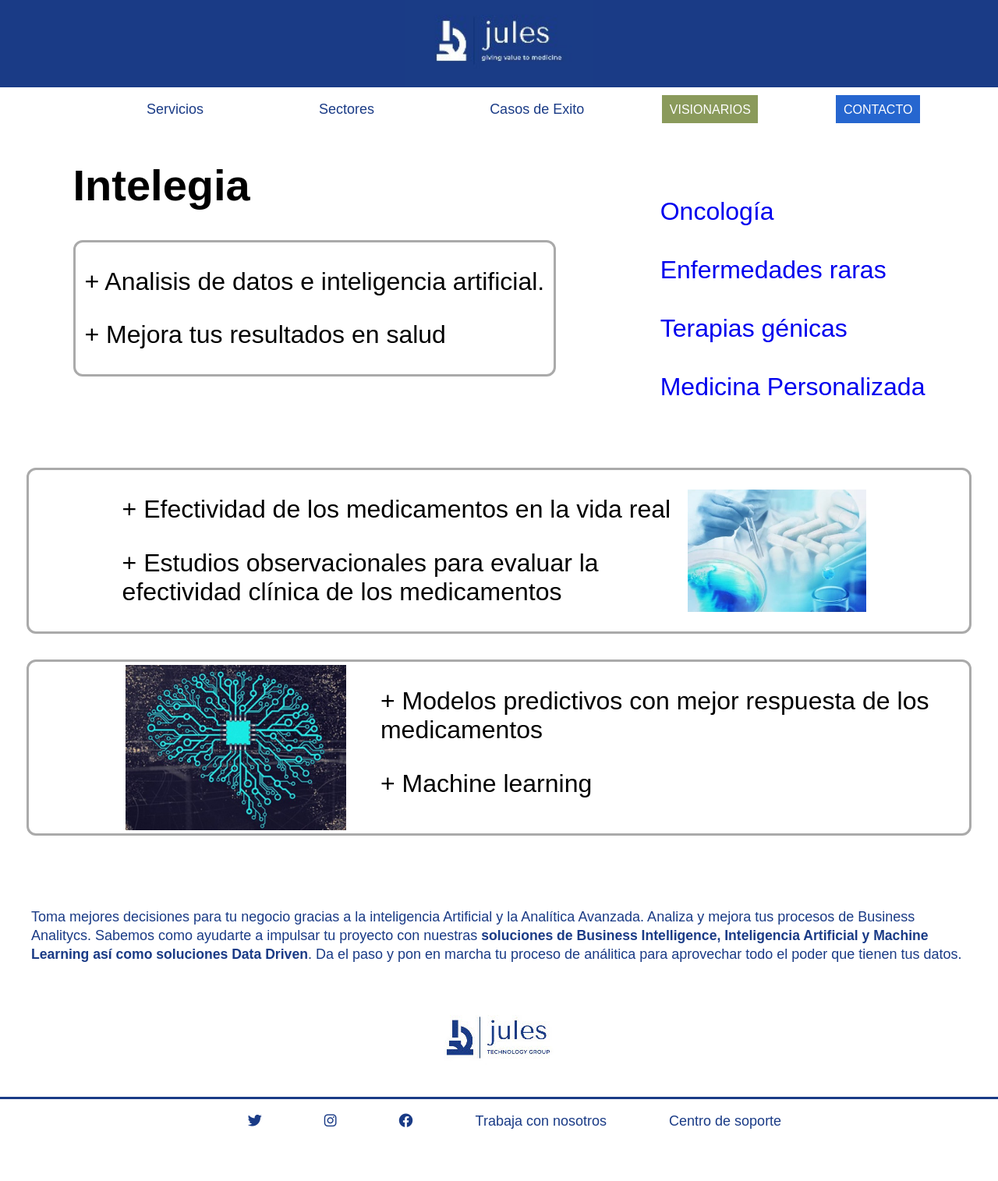
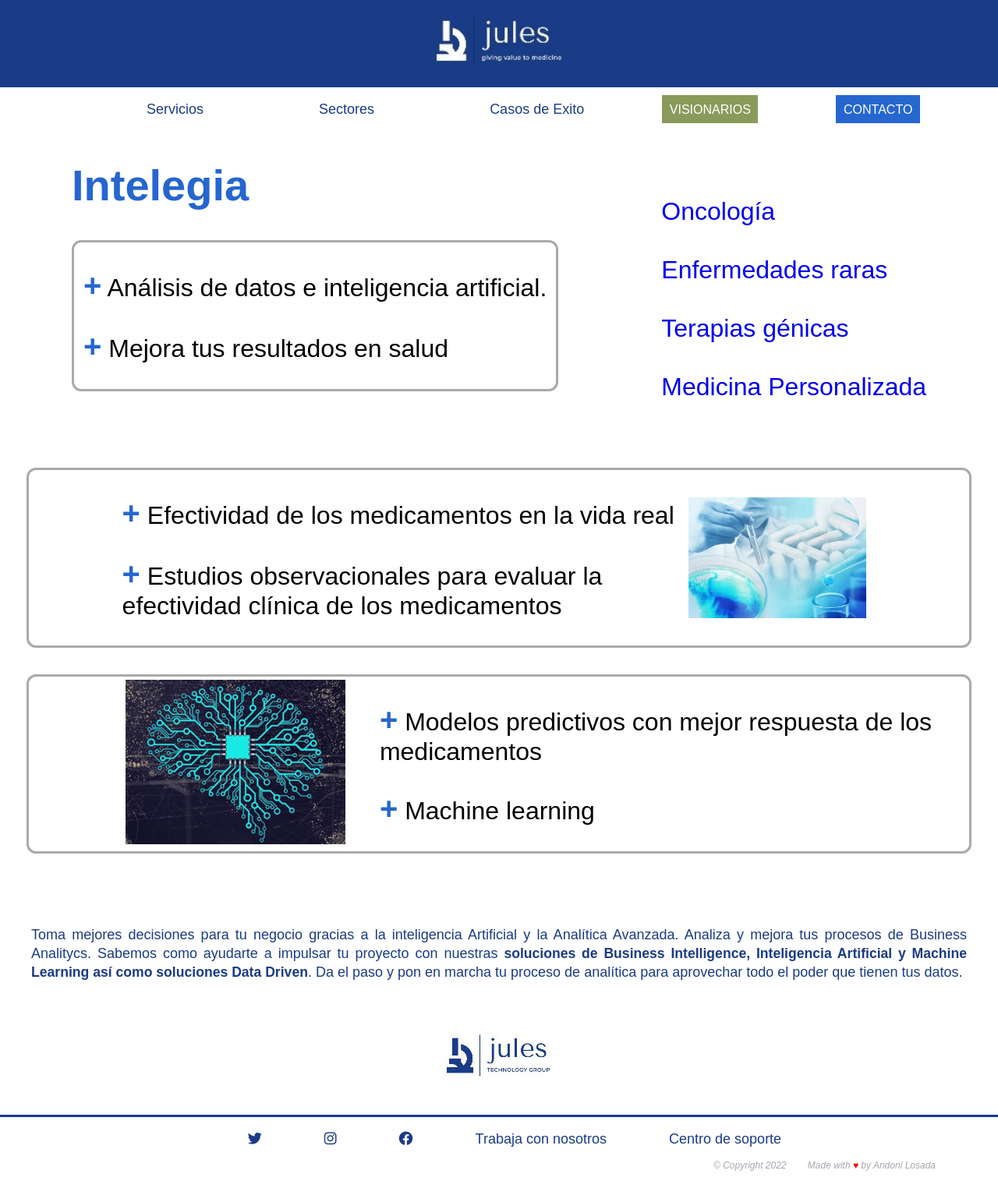
Before and after one commit to andonilosada/proyecto-mitad-de-curso, a plain HTML site: page index.html in a window 1280 px wide. Shown: the whole page at 78% size. Before the commit the page ends 1467 px from the top, so only its background shows below. Drawn offline with Linux system fonts and the light colour scheme; a web font is replaced by a local one.

Commit message:
2º commit proyecto-mitad-de-curso

```diff
--- a/css/global.css
+++ b/css/global.css
@@ -9,6 +9,7 @@
   --font-bai-jamjuree: "Bai Jamjuree", sans-serif;
   --green-buttom: #8a9a5b;
   --blue-buttom: #2666cf;
+  --red-heart: #ff0000;
 }
 
 body {
@@ -73,10 +74,6 @@
   font-size: 1.25rem;
 }
 
-/* .intelegia {
-  margin-left: 0.5rem;
-} */
-
 .wrapper .blog:hover {
   background-color: var(--white);
   color: var(--green-buttom);
@@ -128,13 +125,30 @@
   font-size: 2rem;
   padding-left: 0.75rem;
   padding-right: 0.75rem;
-  /* margin-left: 0.5rem; */
 }
 
 .div-2-right {
   font-size: 2rem;
   line-height: 4.7rem;
   margin-top: 2.1rem;
+}
+
+.intelegia {
+  color: var(--blue-buttom);
+}
+
+.list-dot .oncology:hover,
+.list-dot .rare-diseases:hover,
+.list-dot .gene-therapies:hover,
+.list-dot .personalized-medicine:hover {
+  font-weight: 800;
+  color: darkmagenta;
+}
+
+p span:not(#word-spacing, .red-heart) {
+  font-weight: 800;
+  font-size: 2.5rem;
+  color: var(--blue-buttom);
 }
 
 .div-3 {
@@ -194,6 +208,10 @@
   margin-right: auto;
 }
 
+.section p {
+  text-align: justify;
+}
+
 .linea {
   border-top: medium solid var(--blue-header);
   height: 2px;
@@ -233,15 +251,36 @@
   color: var(--blue-header);
 }
 
+.copyright {
+  color: hsl(209, 6%, 66%);
+  text-align: right;
+  margin-right: 5rem;
+  font-style: italic;
+  font-size: 0.75rem;
+}
+
+.copyright .red-heart {
+  color: var(--red-heart);
+}
+
+#word-spacing {
+  word-spacing: 1.5rem;
+}
+
 @media screen and (max-width: 1024px) {
   .intelegia,
   .div-2-list-left {
     margin-left: 0.5rem;
   }
+
+  .section p {
+    text-align: justify;
+  }
 }
 
 @media screen and (max-width: 740px) {
   .wrapper ul {
+    padding-left: 0;
     flex-direction: column;
     text-align: center;
     line-height: 3.125rem;
@@ -288,6 +327,10 @@
     margin: 0;
   }
 
+  .section p {
+    text-align: justify;
+  }
+
   .social-media ul {
     flex-direction: column;
     font-size: 1rem;
@@ -309,4 +352,9 @@
     padding-left: 0.6rem;
     margin-left: 2.75rem;
   }
+
+  .copyright p {
+    margin-left: auto;
+    margin-right: auto;
+  }
 }
--- a/index.html
+++ b/index.html
@@ -35,27 +35,26 @@
   <div class="div-2">
     <div class="div-2-left">
       <h1 class="intelegia">Intelegia</h1>
-      <!-- <p class="intelegia">Intelegia</p> -->
       <div class="div-2-list-left">
-        <p>+ Analisis de datos e inteligencia artificial.</p>
-        <p>+ Mejora tus resultados en salud</p>
+        <p><span>+</span> Análisis de datos e inteligencia artificial.</p>
+        <p><span>+</span> Mejora tus resultados en salud</p>
       </div>
     </div>
     <div class="div-2-right">
       <div class="list-dot">
         <ul>
-          <li><a href="#">Oncología</a></li>
-          <li><a href="#">Enfermedades raras</a></li>
-          <li><a href="#">Terapias génicas</a></li>
-          <li><a href="#">Medicina Personalizada</a></li>
+          <li><a href="#" class="oncology">Oncología</a></li>
+          <li><a href="#" class="rare-diseases">Enfermedades raras</a></li>
+          <li><a href="#" class="gene-therapies">Terapias génicas</a></li>
+          <li><a href="#" class="personalized-medicine">Medicina Personalizada</a></li>
         </ul>
       </div>
     </div>
   </div>
   <div class="div-3">
     <div class="div-3-left">
-      <p> + Efectividad de los medicamentos en la vida real</p>
-      <p> + Estudios observacionales para evaluar la efectividad clínica de los medicamentos</p>
+      <p> <span>+</span> Efectividad de los medicamentos en la vida real</p>
+      <p> <span>+</span> Estudios observacionales para evaluar la efectividad clínica de los medicamentos</p>
     </div>
     <div class="div-3-right">
       <img src="./img/img-div-3-right.jpg" alt="Pharms">
@@ -66,8 +65,8 @@
       <img src="./img/circuito-reducido.jpg" alt="Circuits">
     </div>
     <div class="div-4-right">
-      <p>+ Modelos predictivos con mejor respuesta de los medicamentos</p>
-      <p>+ Machine learning</p>
+      <p><span>+</span> Modelos predictivos con mejor respuesta de los medicamentos</p>
+      <p><span>+</span> Machine learning</p>
     </div>
   </div>
   <div>
@@ -77,7 +76,7 @@
         <strong>
           soluciones de Business Intelligence, Inteligencia Artificial y Machine Learning así como soluciones Data
           Driven</strong>.
-        Da el paso y pon en marcha tu proceso de análitica para aprovechar todo el poder que tienen tus datos.
+        Da el paso y pon en marcha tu proceso de analítica para aprovechar todo el poder que tienen tus datos.
       </p>
     </section>
     <div class="logo-footer">
@@ -93,6 +92,13 @@
         <li class="support-center">Centro de soporte</li>
       </ul>
     </div>
+    <div class="copyright">
+      <span>
+        <p>
+          © Copyright <span id="word-spacing">2022 Made</span> with <span class="red-heart">♥</span> by Andoni Losada
+        </p>
+      </span>
+    </div>
     </footer>
 </body>
 
```
Also changed, not shown: img/2 Circuito - copia.jpg (deleted), img/2 Circuito.jpg (deleted), img/3 images.jpg (deleted), img/Free_Sample_By_Wix(2) - copia.jpg (deleted), img/Free_Sample_By_Wix(2).jpg (deleted), img/bolas.png (deleted), img/img-div-3-right - copia.webp (deleted), img/img-div-3-right.webp (deleted), img/logo-facebook.svg (deleted), img/logo-instagram.svg (deleted), img/logo-jules-fondo-blanco - copia.jpg (deleted), img/logo-jules-fondo-blanco-removebg-preview.png (deleted), img/logo-jules-fondo-blanco.jpg (deleted), img/logo-jules-fondo-rna.jpg (deleted), 3 more files, 1 other file.
